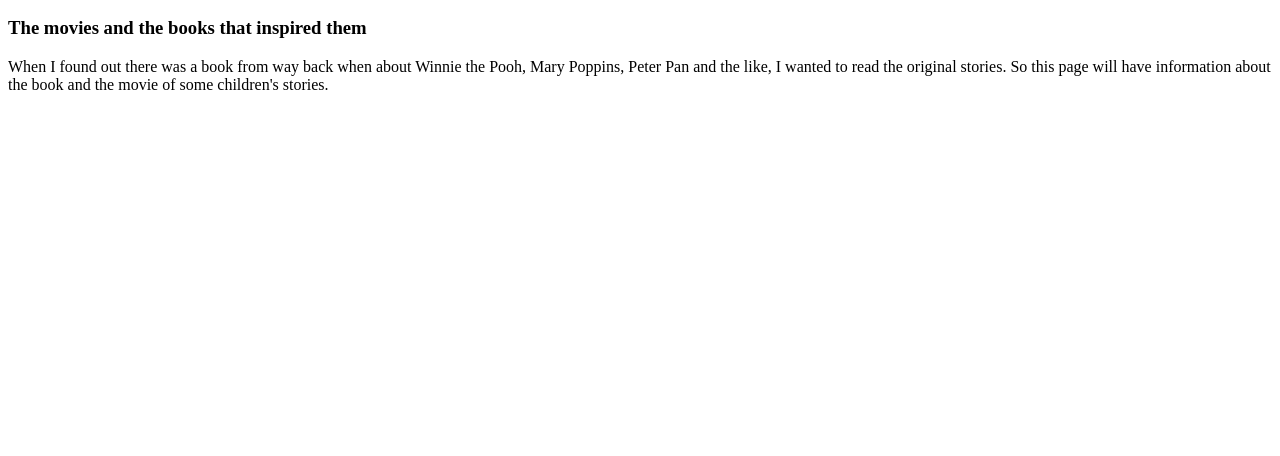
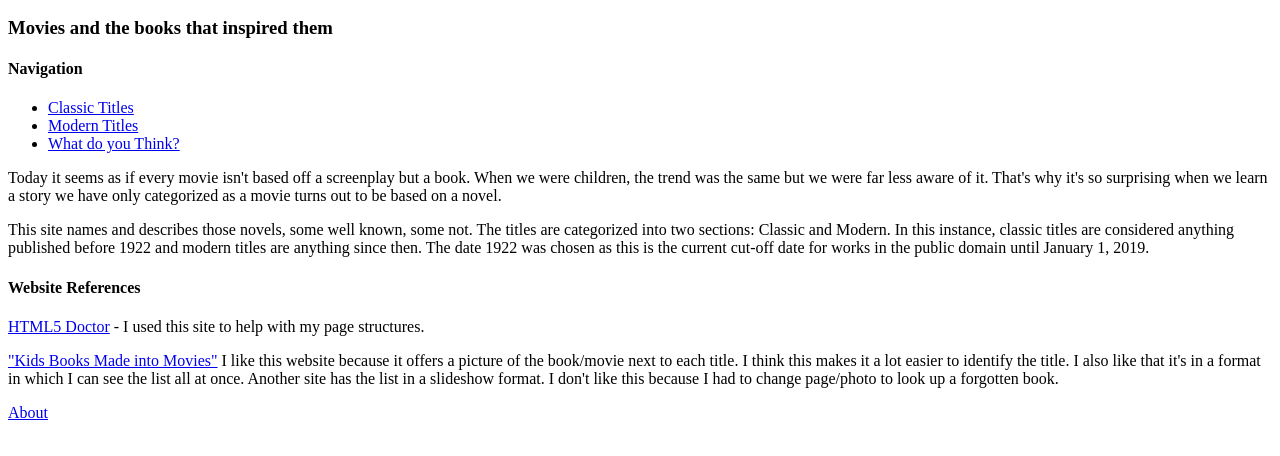
Before and after one commit to cburas/cburas.github.io, a plain HTML site: page index.html in a window 1280 px wide. Shown: the part 50-506 px from the top of the page. Drawn offline with Linux system fonts and the light colour scheme.

Commit message:
Added homepage

```diff
--- a/index.html
+++ b/index.html
@@ -1,12 +1,36 @@
 <!DOCTYPE html>
 <html>
 <head>
-	<title> Children's Stories </title>
+	<title> Home </title>
 </head>
 <body>
-	<h2> Children's Stories </h2>
-	<h3> The movies and the books that inspired them </h3>
-	<p> When I found out there was a book from way back when about Winnie the Pooh, Mary Poppins, Peter Pan and the like, I wanted to read the original stories. So this page will have information about the book and the movie of some children's stories.
-	</p>
+
+<header>
+<h2> Children's Stories </h2>
+<h3> Movies and the books that inspired them </h3>
+
+<nav>
+<h4> Navigation </h4>
+<ul>
+<li><a href="classic.html">Classic Titles</a></li>
+<li><a href="modern.html">Modern Titles</a></li>
+<li><a href="form.html">What do you Think?</a></li>
+</ul>
+</nav>
+
+</header>
+<article>
+<p> Today it seems as if every movie isn't based off a screenplay but a book. When we were children, the trend was the same but we were far less aware of it. That's why it's so surprising when we learn a story we have only categorized as a movie turns out to be based on a novel.</p>
+<p> This site names and describes those novels, some well known, some not. The titles are categorized into two sections: Classic and Modern. In this instance, classic titles are considered anything published before 1922 and modern titles are anything since then. The date 1922 was chosen as this is the current cut-off date for works in the public domain until January 1, 2019.</p>
+
+<footer>
+	<h4> Website References </h4>
+	<p> <a href="http://http://html5doctor.com/">HTML5 Doctor</a> -
+	I used this site to help with my page structures.</p>
+
+	<p> <a href="http://www.ranker.com/list/popular-children_s-books-with-movie-adaptations/walter-graves?var=3&utm_expid=16418821-179.L_j85cRBSIGuH4I7Qr719g.2&utm_referrer=https%3A%2F%2Fwww.google.com%2F">"Kids Books Made into Movies"</a>
+	I like this website because it offers a picture of the book/movie next to each title. I think this makes it a lot easier to identify the title. I also like that it's in a format in which I can see the list all at once. Another site has the list in a slideshow format. I don't like this because I had to change page/photo to look up a forgotten book.</p>
+	<p><a href="about.html">About</a></p>
+</footer>
 </body>
 </html>
```
